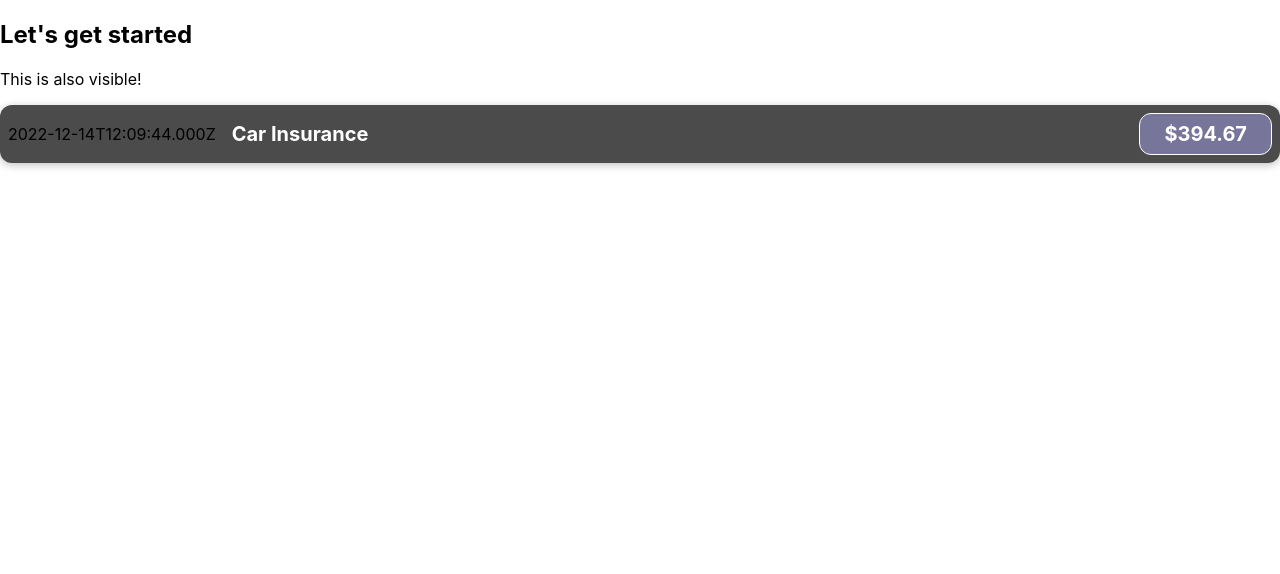
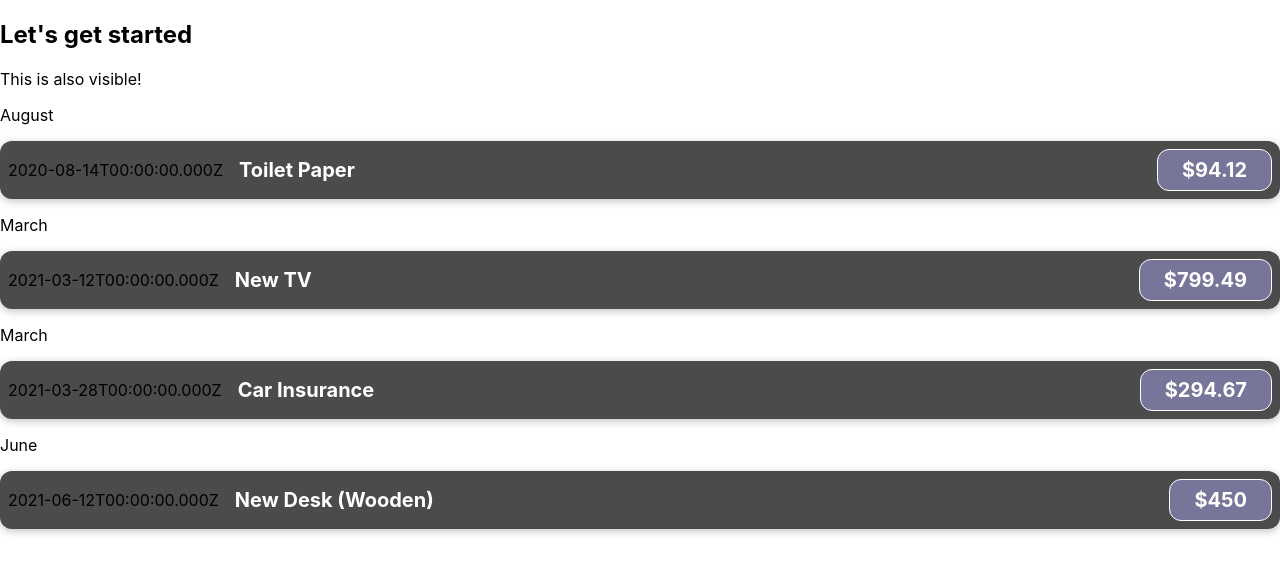
Before and after one commit to aida-sertovic-komic/react-course, a React (Create React App) app: page / in a window 1280 px wide. Shown: the top 574 px of the page. Built offline with nearby package versions, Linux system fonts and the light colour scheme.

Commit message:
add javascript logic to functions

```diff
--- a/src/App.js
+++ b/src/App.js
@@ -2,12 +2,38 @@
 import ExpenseItem from './components/ExpenseItem';
 
 function App() {
+
+  const expenses = [
+    {
+      id: 'e1',
+      title: 'Toilet Paper',
+      amount: 94.12,
+      date: new Date(2020, 7, 14),
+    },
+    { id: 'e2', title: 'New TV', amount: 799.49, date: new Date(2021, 2, 12) },
+    {
+      id: 'e3',
+      title: 'Car Insurance',
+      amount: 294.67,
+      date: new Date(2021, 2, 28),
+    },
+    {
+      id: 'e4',
+      title: 'New Desk (Wooden)',
+      amount: 450,
+      date: new Date(2021, 5, 12),
+    },
+  ];
   return (
     <div>
       <h2>Let's get started</h2>
       <p>This is also visible!</p>
-      <ExpenseItem></ExpenseItem>
-    </div>
+      <ExpenseItem title={expenses[0].title} price={expenses[0].amount} date={expenses[0].date }></ExpenseItem>
+      <ExpenseItem title={expenses[1].title} price={expenses[1].amount} date={expenses[1].date }></ExpenseItem>
+      <ExpenseItem title={expenses[2].title} price={expenses[2].amount} date={expenses[2].date }></ExpenseItem>
+      <ExpenseItem title={expenses[3].title} price={expenses[3].amount} date={expenses[3].date }></ExpenseItem>
+
+    </div >
   );
 }
 
--- a/src/components/ExpenseItem.js
+++ b/src/components/ExpenseItem.js
@@ -1,17 +1,15 @@
 import './ExpenseItem.css';
 
-function ExpenseItem() {
-    const expenseDate = new Date();
-    const expenseTitle = 'Car Insurance';
-    const expensePrice = 394.67;
-    return(
-       <div className="expense-item">
-        <div>{expenseDate.toISOString()}</div>
-        <div className="expense-item__description">
-            <h2>{expenseTitle}</h2>
-            <div className="expense-item__price">${expensePrice}</div>
-        </div>
-       </div>
+function ExpenseItem(props) {
+    const month = props.date.toLocaleString('en-US', { month: 'long' })
+    return (
+        <><div>{month}</div><div className="expense-item">
+            <div>{props.date.toISOString()}</div>
+            <div className="expense-item__description">
+                <h2>{props.title}</h2>
+                <div className="expense-item__price">${props.price}</div>
+            </div>
+        </div></>
     )
 }
 
```
